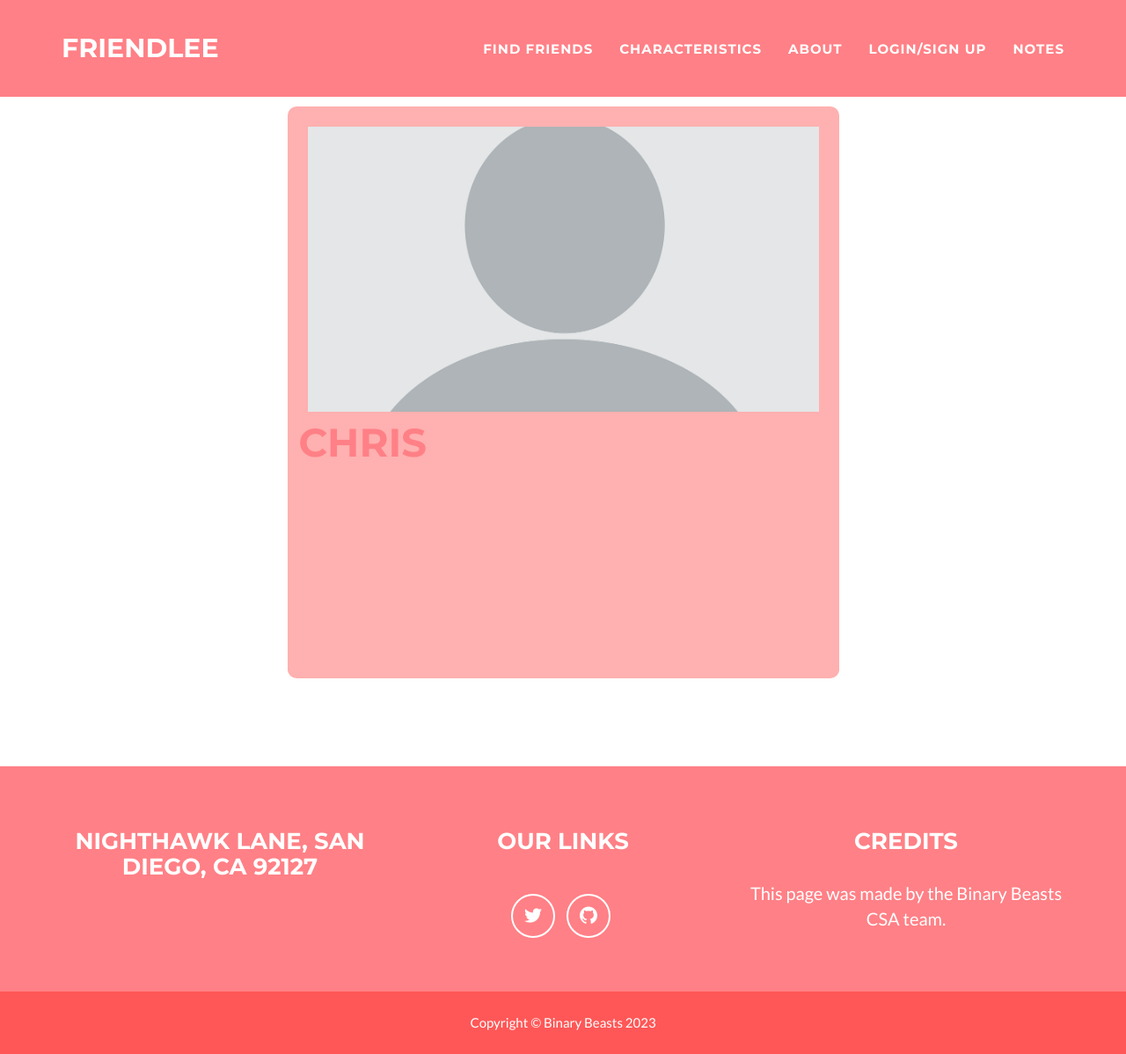
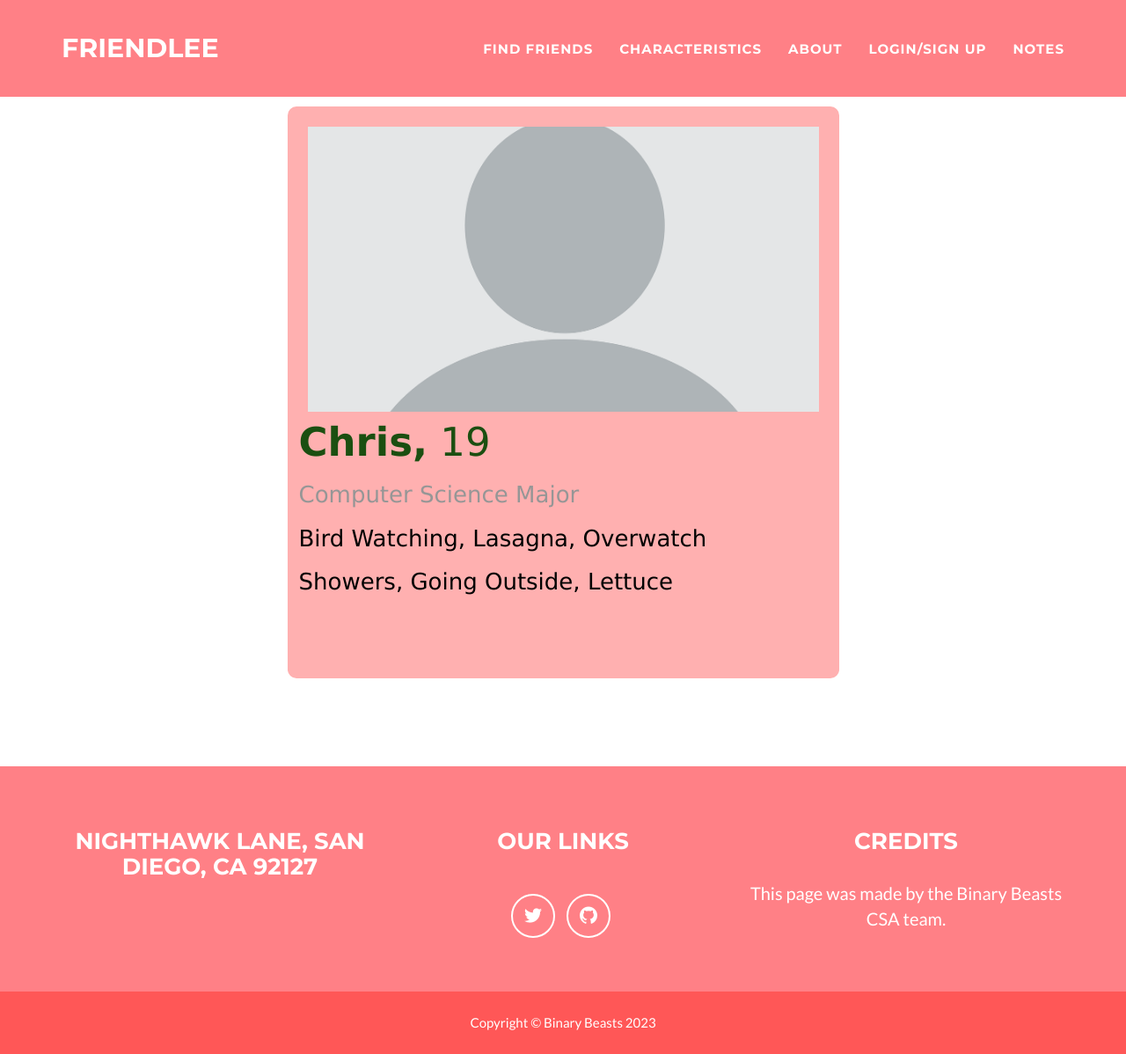
Before and after one commit to deimie/binaryBeasts-frontend, a Jekyll site: the page built from friends/findFriends.html, in a window 1280 px wide and 1198 px high. Shown: the whole window at 88% size. Built offline with Jekyll 4.4.1, drawn with Linux system fonts in a browser that asks for light colours; nearby versions of some CDN libraries; library files that are not in the unit come from our copies.

Commit message:
card stuff

```diff
--- a/_includes/findFriends.html
+++ b/_includes/findFriends.html
@@ -4,9 +4,12 @@
     <div class="container portfolio-flex-grid">
       <div class="row">
         <div class="col-lg-12 text-center">
-          <div class=fuck>
+          <div class=card>
             <img src="/img/profilePic.png">
-            <h2>Chris</h2>
+            <h2 class="cardText cardHead"><b>Chris,</b> 19</h2>
+            <h3 class="cardText cardBio"> Computer Science Major </h3>
+            <h3 class="cardText cardTraits"> Bird Watching, Lasagna, Overwatch </h3>
+            <h3 class="cardText cardTraits"> Showers, Going Outside, Lettuce</h3>
           </div>
         </div>
       </div>
@@ -21,7 +24,7 @@
     padding: 10px;
 
   }
-  .fuck {
+  .card {
     background-color: #{{ site.color.primary }};
     width: 55%;
     margin: auto;
@@ -30,4 +33,21 @@
     border-radius:10px;
     text-align: left;
   }
+
+  .cardText {
+    font-family: 'Lucida Sans', 'Lucida Sans Regular', 'Lucida Grande', 'Lucida Sans Unicode', Verdana, sans-serif;
+    font-weight: normal;
+    text-transform:none;
+  }
+  .cardHead {
+    color: #1B4F11;
+  }
+
+  .cardBio {
+    color:#969696;
+  }
+
+  .cardTraits {
+    color: #000000;
+  }
 </style>
```
